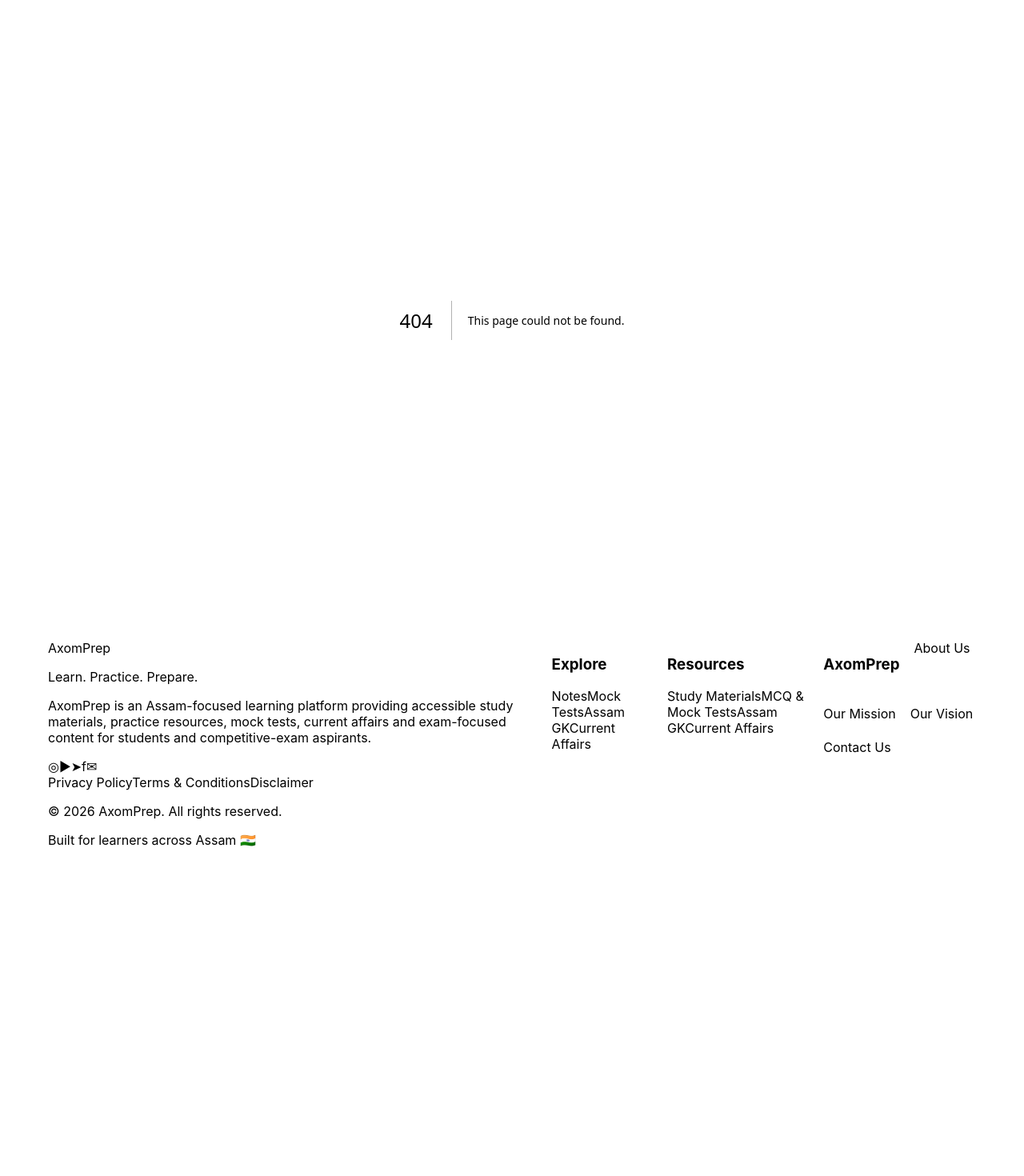
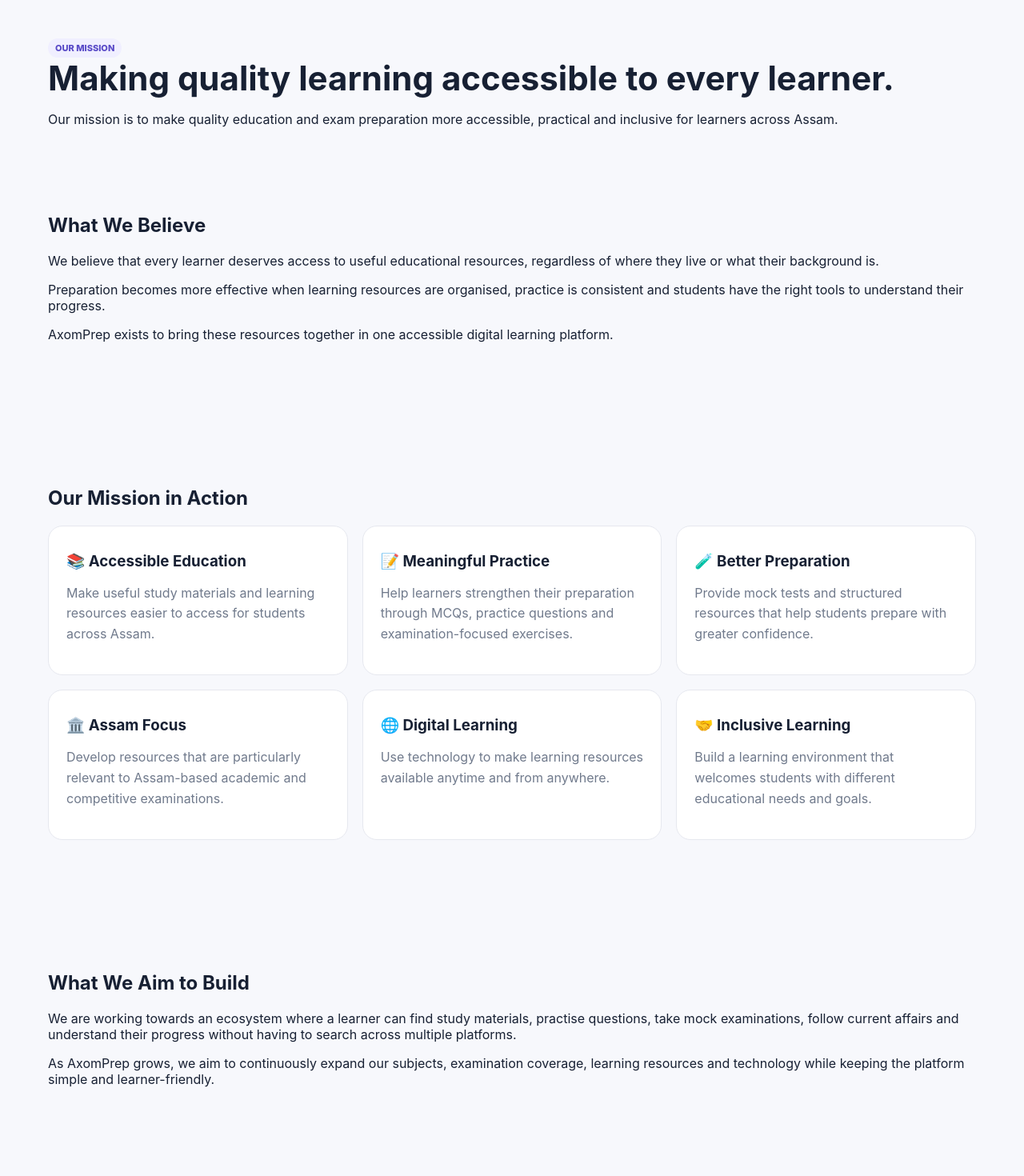
Before and after one commit to Firdushi/AxomPrep, a Next.js app: page /about/mission in a window 1280 px wide. Before the commit this address had no page. Shown: the top 1470 px of the page at 80% size. Before the commit the page ends 1076 px from the top, so only its background shows below. Built offline with nearby package versions, Linux system fonts and the light colour scheme.

Commit message:
Create mission page for AxomPrep
This page outlines AxomPrep's mission, beliefs, and goals, emphasizing accessible education and resources for learners in Assam.

```diff
--- /dev/null
+++ b/app/about/mission/page.tsx
@@ -0,0 +1,164 @@
+import Link from "next/link";
+
+export const metadata = {
+  title: "Our Mission | AxomPrep",
+  description:
+    "Learn about the mission of AxomPrep and our commitment to accessible, practical and quality education across Assam.",
+};
+
+export default function MissionPage() {
+  return (
+    <main className="page">
+      <div className="container">
+
+        <section className="hero-section">
+          <span className="badge">OUR MISSION</span>
+
+          <h1 className="page-title">
+            Making quality learning accessible to every learner.
+          </h1>
+
+          <p className="lead">
+            Our mission is to make quality education and
+            exam preparation more accessible, practical and
+            inclusive for learners across Assam.
+          </p>
+        </section>
+
+        <section className="section">
+          <h2>What We Believe</h2>
+
+          <p>
+            We believe that every learner deserves access to
+            useful educational resources, regardless of where
+            they live or what their background is.
+          </p>
+
+          <p>
+            Preparation becomes more effective when learning
+            resources are organised, practice is consistent
+            and students have the right tools to understand
+            their progress.
+          </p>
+
+          <p>
+            AxomPrep exists to bring these resources together
+            in one accessible digital learning platform.
+          </p>
+        </section>
+
+        <section className="section">
+          <h2>Our Mission in Action</h2>
+
+          <div className="grid">
+
+            <div className="card">
+              <h3>📚 Accessible Education</h3>
+
+              <p>
+                Make useful study materials and learning
+                resources easier to access for students
+                across Assam.
+              </p>
+            </div>
+
+            <div className="card">
+              <h3>📝 Meaningful Practice</h3>
+
+              <p>
+                Help learners strengthen their preparation
+                through MCQs, practice questions and
+                examination-focused exercises.
+              </p>
+            </div>
+
+            <div className="card">
+              <h3>🧪 Better Preparation</h3>
+
+              <p>
+                Provide mock tests and structured resources
+                that help students prepare with greater
+                confidence.
+              </p>
+            </div>
+
+            <div className="card">
+              <h3>🏛️ Assam Focus</h3>
+
+              <p>
+                Develop resources that are particularly
+                relevant to Assam-based academic and
+                competitive examinations.
+              </p>
+            </div>
+
+            <div className="card">
+              <h3>🌐 Digital Learning</h3>
+
+              <p>
+                Use technology to make learning resources
+                available anytime and from anywhere.
+              </p>
+            </div>
+
+            <div className="card">
+              <h3>🤝 Inclusive Learning</h3>
+
+              <p>
+                Build a learning environment that welcomes
+                students with different educational needs
+                and goals.
+              </p>
+            </div>
+
+          </div>
+        </section>
+
+        <section className="section">
+          <h2>What We Aim to Build</h2>
+
+          <p>
+            We are working towards an ecosystem where a
+            learner can find study materials, practise
+            questions, take mock examinations, follow
+            current affairs and understand their progress
+            without having to search across multiple
+            platforms.
+          </p>
+
+          <p>
+            As AxomPrep grows, we aim to continuously expand
+            our subjects, examination coverage, learning
+            resources and technology while keeping the
+            platform simple and learner-friendly.
+          </p>
+        </section>
+
+        <section className="section cta-section">
+          <span className="badge">OUR PURPOSE</span>
+
+          <h2>
+            Learn with clarity. Practice with purpose.
+          </h2>
+
+          <p>
+            Every resource we build is intended to make the
+            journey from learning to examination a little
+            more organised and accessible.
+          </p>
+
+          <div className="actions">
+            <Link href="/about" className="btn">
+              About AxomPrep
+            </Link>
+
+            <Link href="/notes" className="btn primary">
+              Explore Resources
+            </Link>
+          </div>
+        </section>
+
+      </div>
+    </main>
+  );
+}
```
